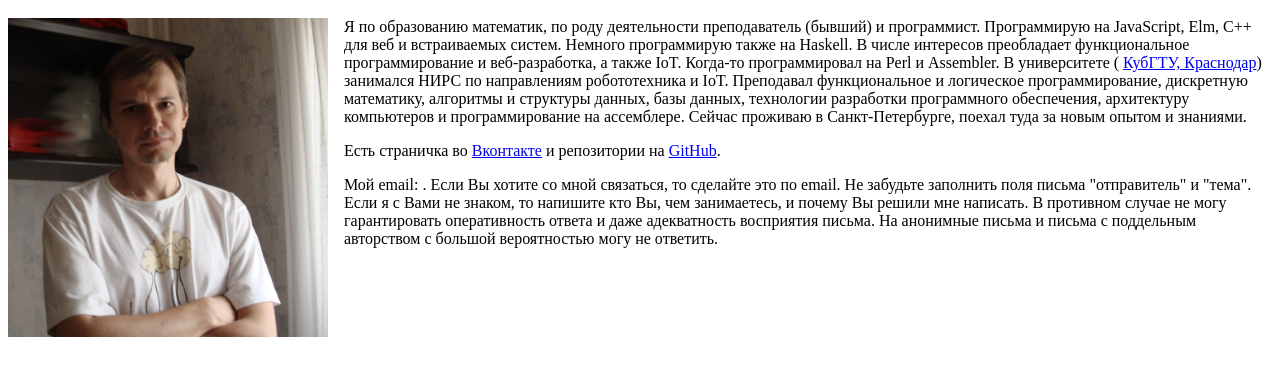
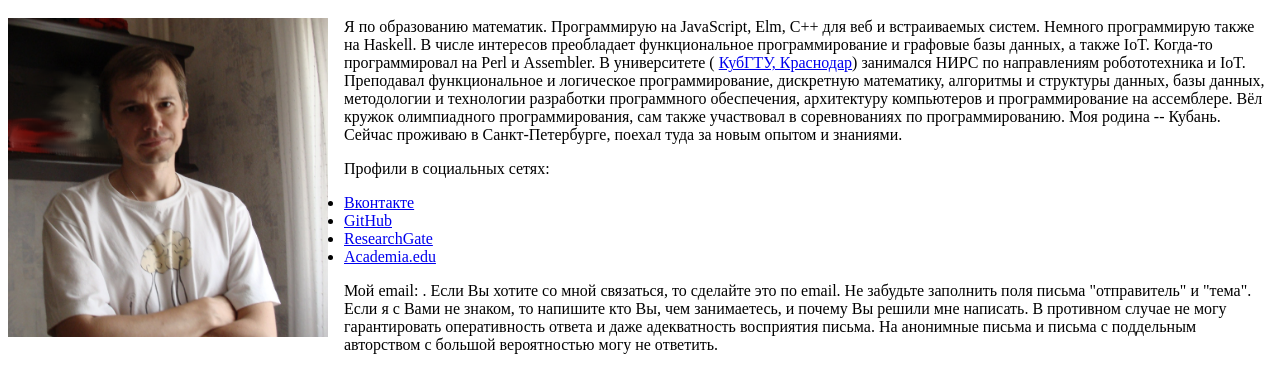
Before and after one commit to easimonenko/easimonenko.github.io-with-bloggero, a plain HTML site: page about/index.html in a window 1280 px wide. Shown: the part 48-440 px from the top of the page. Drawn offline with Linux system fonts and the light colour scheme.

Commit message:
Edited info about me and added profiles in social science networks.

```diff
--- a/about/index.html
+++ b/about/index.html
@@ -3,17 +3,24 @@
 </h1>
 
 <p><img src="/about/photo-2015.jpg" style="width: 320px; float: left; margin-right: 1em; margin-bottom: 1em;"/>Я по
-образованию математик, по роду деятельности преподаватель (бывший) и программист. Программирую на JavaScript, Elm, C++
+образованию математик. Программирую на JavaScript, Elm, C++
 для веб и встраиваемых систем. Немного программирую также на Haskell. В числе интересов преобладает функциональное
-программирование и веб-разработка, а также IoT. Когда-то программировал на Perl и Assembler. В университете (
+программирование и графовые базы данных, а также IoT. Когда-то программировал на Perl и Assembler. В университете (
 <a href="http://kubstu.ru">КубГТУ, Краснодар</a>) занимался НИРС по направлениям робототехника и IoT. Преподавал
 функциональное и логическое программирование, дискретную математику, алгоритмы и структуры данных, базы данных,
-технологии разработки программного обеспечения, архитектуру компьютеров и программирование на ассемблере. Сейчас
+методологии и технологии разработки программного обеспечения, архитектуру компьютеров и программирование на ассемблере. Вёл кружок
+олимпиадного программирования, сам также участвовал в соревнованиях по программированию. Моя родина -- Кубань. Сейчас
 проживаю в Санкт-Петербурге, поехал туда за новым опытом и знаниями.
 </p>
 
-<p>Есть страничка во <a href="https://vk.com/easimonenko">Вконтакте</a> и репозитории на
-  <a href="https://github.com/easimonenko">GitHub</a>.</p>
+<p>Профили в социальных сетях:</p>
+
+<ul>
+  <li><a href="https://vk.com/easimonenko">Вконтакте</a></li>
+  <li><a href="https://github.com/easimonenko">GitHub</a></li>
+  <li><a href="https://www.researchgate.net/profile/Evgeny_Simonenko">ResearchGate</a></li>
+  <li><a href="https://ifmo.academia.edu/easimonenko">Academia.edu</a></li>
+</ul>
 
 <p>Мой email: <easimonenko@mail.ru>. Если Вы хотите со мной связаться, то сделайте это по email. Не забудьте заполнить
 поля письма "отправитель" и "тема". Если я с Вами не знаком, то напишите кто Вы, чем занимаетесь, и почему Вы решили мне
```
